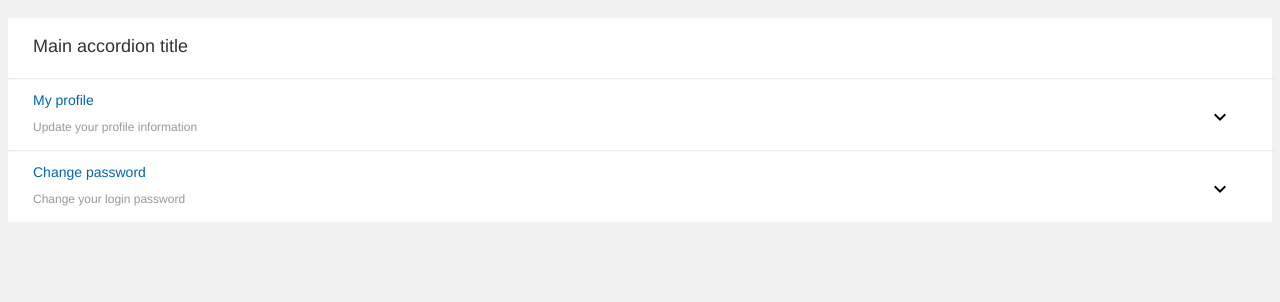
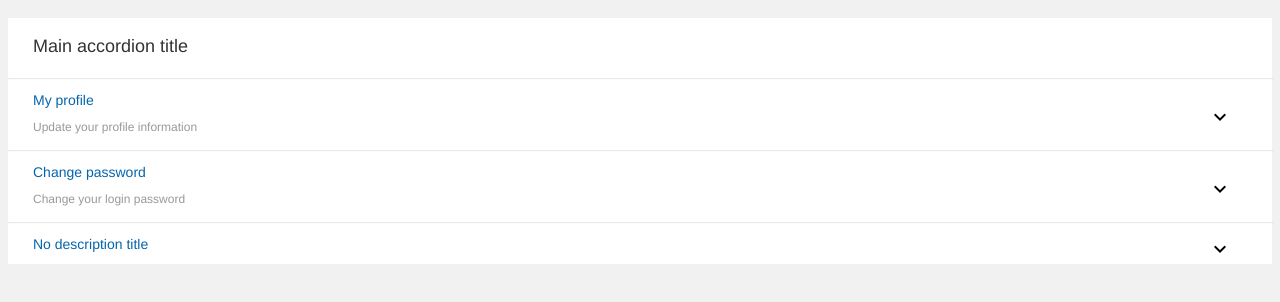
Before and after one commit to AliShadman95/Docebo-Accordion-Demo, a plain HTML site: page index.html in a window 1280 px wide. Shown: the part 48-350 px from the top of the page. Drawn offline with Linux system fonts and the light colour scheme.

Commit message:
Added behaviour for no main title and no description panels

```diff
--- a/index.html
+++ b/index.html
@@ -30,6 +30,10 @@
             title: "Change password",
             subtitle: "Change your login password",
             content: "<p>HTML content for this page</p>"
+          },
+          {
+            title: "No description title",
+            content: "<p>HTML content for this page</p>"
           }
         ]
       };
--- a/js/accordion.js
+++ b/js/accordion.js
@@ -2,10 +2,13 @@ function Accordion(options) {
   //Selecting the main container
   var accordionDiv = document.querySelector(`#${options.container}`);
 
+  // If the accordion has a Main Title
+  if (options.mainTitle) {
     // Create the title ,the inside paragraph element and the divider
     let titlePanel = document.createElement("div");
     let titleParagraph = document.createElement("p");
     let divider = document.createElement("hr");
+
     //Setting the title
     titleParagraph.innerHTML = options.mainTitle;
 
@@ -16,46 +19,64 @@ function Accordion(options) {
     titlePanel.append(titleParagraph);
     accordionDiv.append(titlePanel);
     accordionDiv.append(divider);
+  }
 
   // Foreach panel we create the various elements
   options.panels.forEach((panel, index) => {
     // Creating the div container of the panel
     let panelDiv = document.createElement("div");
 
+    //Creating a bool for detecting if has a description
+    let hasDescription = panel.subtitle;
+
     // Creating the title, description,button and content div with relative paragraph elements of the panel and the divider
     let panelTitleDiv = document.createElement("div");
-    let panelDescriptionDiv = document.createElement("div");
+    let panelDescriptionDiv = hasDescription
+      ? document.createElement("div")
+      : null;
     let panelContentDiv = document.createElement("div");
     let panelButtonDiv = document.createElement("div");
     let panelTitleParagraph = document.createElement("p");
-    let panelDescriptionParagraph = document.createElement("p");
+    let panelDescriptionParagraph = hasDescription
+      ? document.createElement("p")
+      : null;
     let divider = document.createElement("hr");
 
     //Setting the title,description material icon and content
     panelTitleParagraph.innerHTML = panel.title;
-    panelDescriptionParagraph.innerHTML = panel.subtitle;
+    hasDescription
+      ? (panelDescriptionParagraph.innerHTML = panel.subtitle)
+      : null;
     panelContentDiv.innerHTML += panel.content;
     panelButtonDiv.innerHTML +=
       "<i class='material-icons'>keyboard_arrow_down</i >";
 
     // Adding the classes to the panel div, title, description and content
-    panelDiv.classList.add("panel-div", "panel-with-description");
+    panelDiv.classList.add(
+      "panel-div",
+      `${hasDescription ? "panel-with-description" : "panel-no-description"}`
+    );
     panelTitleDiv.classList.add("panel-title");
     panelButtonDiv.classList.add("panel-button-div");
-    panelDescriptionDiv.classList.add("panel-description");
+    !hasDescription ? (panelButtonDiv.style.marginTop = "1%") : null;
+    hasDescription
+      ? panelDescriptionDiv.classList.add("panel-description")
+      : null;
     panelContentDiv.classList.add("panel-content");
 
     //Appending the title, description,button content to the relative div and then to the panel div
     panelTitleDiv.append(panelTitleParagraph);
-    panelDescriptionDiv.append(panelDescriptionParagraph);
+    hasDescription
+      ? panelDescriptionDiv.append(panelDescriptionParagraph)
+      : null;
     panelDiv.append(panelButtonDiv);
     panelDiv.append(panelTitleDiv);
-
-    panelDiv.append(panelDescriptionDiv);
+    hasDescription ? panelDiv.append(panelDescriptionDiv) : null;
     panelDiv.append(panelContentDiv);
 
     // Appending the panel div to the root div
     accordionDiv.append(panelDiv);
+
     // Appending the divider to all the iterations beside the last one
     index !== options.panels.length - 1 ? accordionDiv.append(divider) : null;
 
```
Lines whose indentation alone changed are shown as unchanged.
